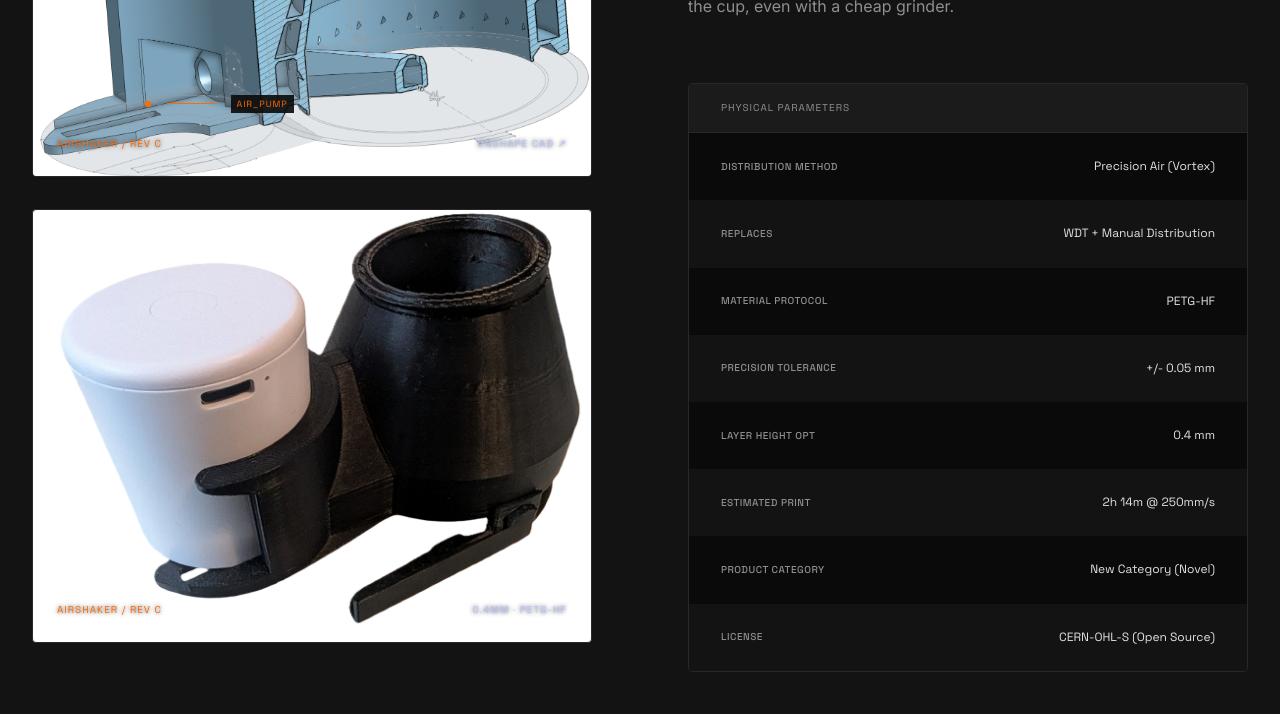
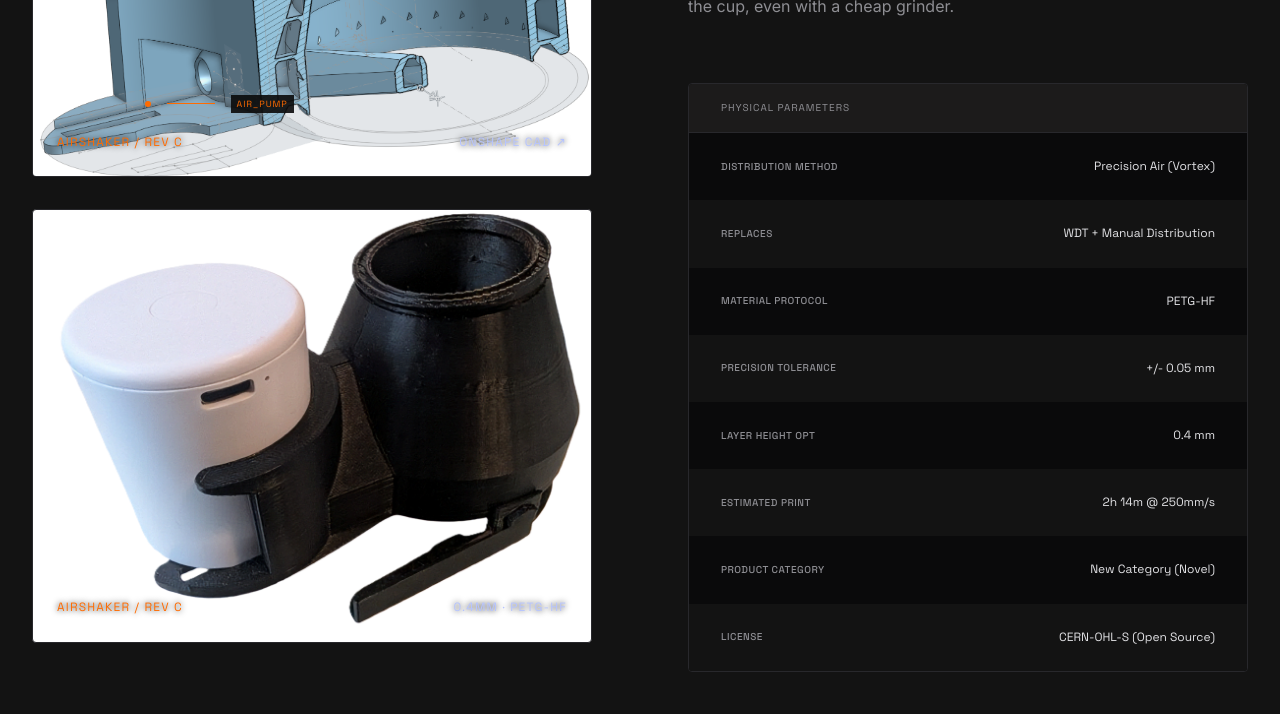
Before and after one commit to MakerFirst3DP/MakerFirst3DP.github.io, an Astro site: page / in a window 1280 px wide. Shown: the part 880-1594 px from the top of the page. Built offline with nearby package versions, Linux system fonts and the light colour scheme; Astro itself is replaced by a stand-in of ours.

Commit message:
Increase product label size to text-xs and full opacity text-shadow

```diff
--- a/src/components/sections/Product.astro
+++ b/src/components/sections/Product.astro
@@ -31,8 +31,8 @@ const specs = [
             class="w-full h-auto object-contain"
           />
           <!-- Bottom labels: plain text, no rectangles. Left=orange, Right=blue. -->
-          <span class="absolute bottom-3 left-3 font-display text-[10px] uppercase tracking-widest z-10" style="color:#FF6B00; text-shadow:0 0 4px rgba(0,0,0,0.8);">AIRSHAKER / REV C</span>
-          <a href="https://cad.onshape.com/documents/87e3546070b02d8f0ccd361f/w/2e7f911bc6f322aa95b8ad4b/e/3465917065ae54ea0a6821cd?renderMode=0&uiState=69dd83e4920ad55a6876bbb7" target="_blank" rel="noopener noreferrer" class="absolute bottom-3 right-3 font-display text-[10px] uppercase tracking-widest z-10 hover:underline" style="color:#b6c4ff; text-shadow:0 0 4px rgba(0,0,0,0.8);">ONSHAPE CAD ↗</a>
+          <span class="absolute bottom-3 left-3 font-display text-xs uppercase tracking-widest z-10" style="color:#FF6B00; text-shadow:0 0 6px rgba(0,0,0,1);">AIRSHAKER / REV C</span>
+          <a href="https://cad.onshape.com/documents/87e3546070b02d8f0ccd361f/w/2e7f911bc6f322aa95b8ad4b/e/3465917065ae54ea0a6821cd?renderMode=0&uiState=69dd83e4920ad55a6876bbb7" target="_blank" rel="noopener noreferrer" class="absolute bottom-3 right-3 font-display text-xs uppercase tracking-widest z-10 hover:underline" style="color:#b6c4ff; text-shadow:0 0 6px rgba(0,0,0,1);">ONSHAPE CAD ↗</a>
           <!-- [WIDGET] Schematic Callouts -->
           <div class="absolute top-[28%] right-[15%] flex items-center gap-2">
             <div class="callout-dot"></div>
@@ -53,8 +53,8 @@ const specs = [
             alt="AirShaker — printed and assembled real product photo"
             class="w-full h-auto object-cover"
           />
-          <span class="absolute bottom-3 left-3 font-display text-[10px] uppercase tracking-widest z-10" style="color:#FF6B00; text-shadow:0 0 4px rgba(0,0,0,0.8);">AIRSHAKER / REV C</span>
-          <span class="absolute bottom-3 right-3 font-display text-[10px] uppercase tracking-widest z-10" style="color:#b6c4ff; text-shadow:0 0 4px rgba(0,0,0,0.8);">0.4mm · PETG-HF</span>
+          <span class="absolute bottom-3 left-3 font-display text-xs uppercase tracking-widest z-10" style="color:#FF6B00; text-shadow:0 0 6px rgba(0,0,0,1);">AIRSHAKER / REV C</span>
+          <span class="absolute bottom-3 right-3 font-display text-xs uppercase tracking-widest z-10" style="color:#b6c4ff; text-shadow:0 0 6px rgba(0,0,0,1);">0.4mm · PETG-HF</span>
         </div>
       </div>
 
```
